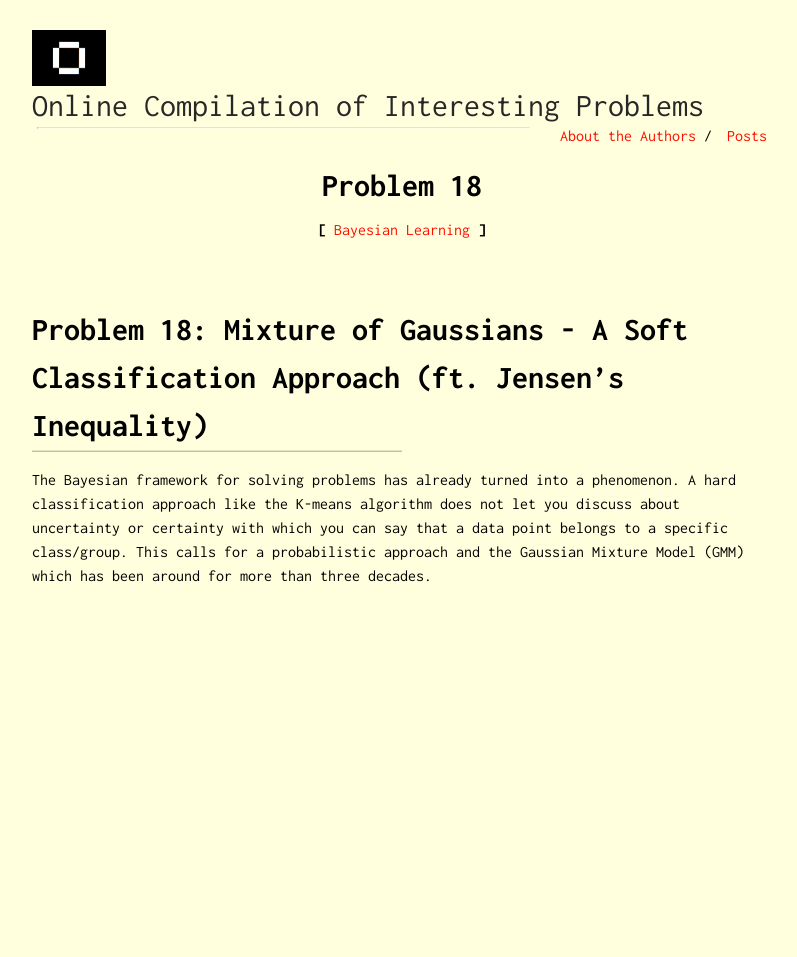
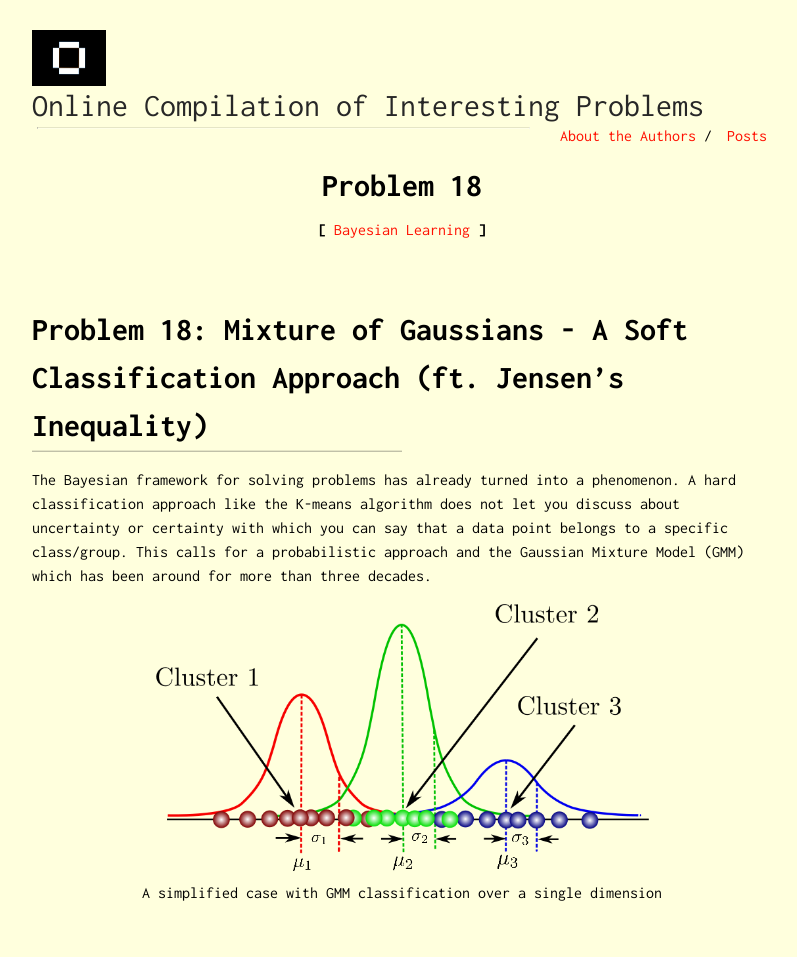
Before and after one commit to Oscuro-Phoenix/math-for-fun, a Jekyll site: the page built from _posts/2021-07-15-Problem-18.md, in a window 1280 px wide. Shown: the whole page, without its empty margins (238-1035 px from the left). Built offline with Jekyll 4.4.1, drawn with Linux system fonts in a browser that asks for light colours; before the commit the page ends 900 px from its top, so only the background shows below that.

Commit message:
prob 18 1

```diff
--- a/_posts/2021-07-15-Problem-18.md
+++ b/_posts/2021-07-15-Problem-18.md
@@ -7,3 +7,8 @@ tags: [Bayesian Learning]
 # Problem 18: Mixture of Gaussians - A Soft Classification Approach (ft. Jensen's Inequality)
 
 The Bayesian framework for solving problems has already turned into a phenomenon. A hard classification approach like the K-means algorithm does not let you discuss about uncertainty or certainty with which you can say that a data point belongs to a specific class/group. This calls for a probabilistic approach and the Gaussian Mixture Model (GMM) which has been around for more than three decades.
+
+<figure>
+<center><img style=" display: block; margin-left: auto; margin-right: auto;width: 75%;" src="../assets/prob18_fig1.png">
+<figcaption>A simplified case with GMM classification over a single dimension</figcaption>
+ </center>
```
Also changed, not shown: assets/prob18_fig1.png (added).
